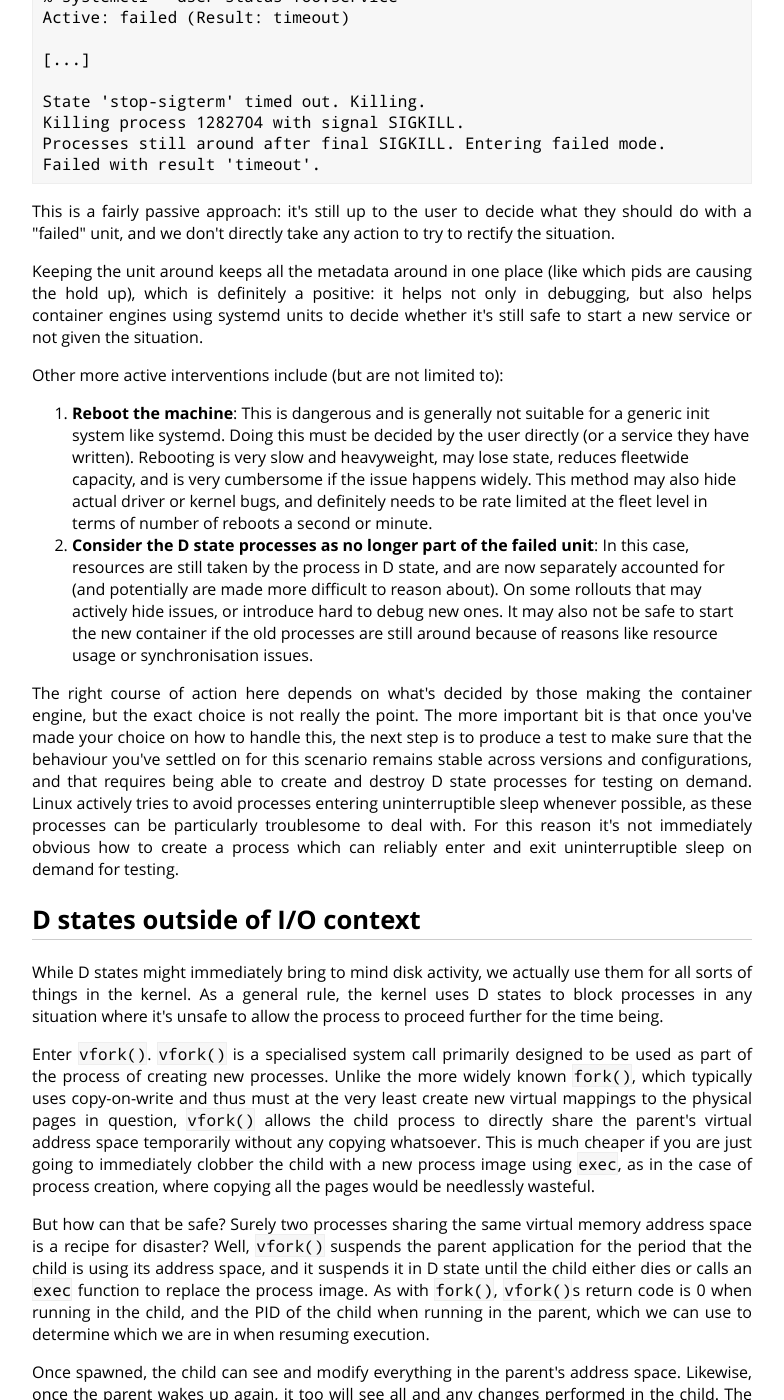
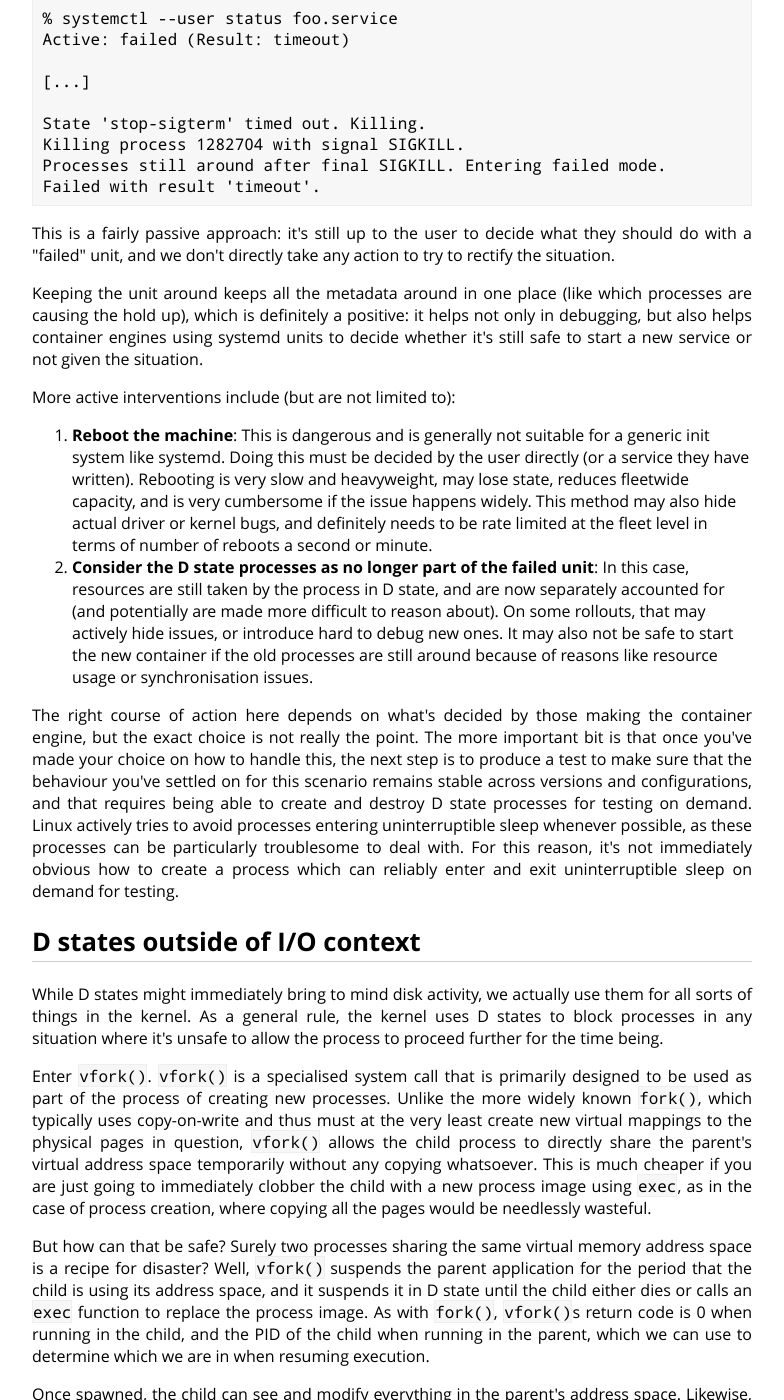
Before and after one commit to cdown/chrisdown.name, a Jekyll site: the page built from _posts/2024-02-05-reliably-creating-d-state-processes-on-demand.md, in a window 1280 px wide and 1400 px high, scrolled down 2959 px. Shown: the whole window, without its empty margins (248-1032 px from the left). Built offline with Jekyll 4.4.1, drawn with Linux system fonts in a browser that asks for light colours; a script that is not in the unit is left out; some of the changed text lies outside the part shown.

Commit message:
vfork: Suggestions from LanguageTool

```diff
--- a/_posts/2024-02-05-reliably-creating-d-state-processes-on-demand.md
+++ b/_posts/2024-02-05-reliably-creating-d-state-processes-on-demand.md
@@ -13,7 +13,7 @@ tl;dr:
 
 But wait, how can any D state process be "not immune to signal interruption"?
 Isn't the whole point of D state processes that they are uninterruptible? If
-you are wondering this, read on and you will likely find out some new things
+you are wondering this, read on, and you will likely find out some new things
 about how Linux works internally :-)
 
 ---
@@ -134,7 +134,7 @@ Imagine that while we are stuck for some indefinite period in D state, the
 scheduler that decides which jobs should be on which machines (like Kubernetes'
 scheduler, for example) decides that this container should be evicted from this
 machine. Normally that's pretty straightforward: ask the container to shut down
-itself, and if it takes too long, send it `SIGKILL`. After that we can do some
+itself, and if it takes too long, send it `SIGKILL`. After that, we can do some
 cleanup for any state we might have had, and we're more or less done.
 
 D states complicate this quite a bit, because they cannot typically be
@@ -161,12 +161,12 @@ they should do with a "failed" unit, and we don't directly take any action to
 try to rectify the situation.
 
 Keeping the unit around keeps all the metadata around in one place (like which
-pids are causing the hold up), which is definitely a positive: it helps not
-only in debugging, but also helps container engines using systemd units to
+processes are causing the hold up), which is definitely a positive: it helps
+not only in debugging, but also helps container engines using systemd units to
 decide whether it's still safe to start a new service or not given the
 situation.
 
-Other more active interventions include (but are not limited to):
+More active interventions include (but are not limited to):
 
 1. **Reboot the machine**: This is dangerous and is generally not suitable for
    a generic init system like systemd. Doing this must be decided by the user
@@ -178,8 +178,8 @@ Other more active interventions include (but are not limited to):
 2. **Consider the D state processes as no longer part of the failed unit**: In
    this case, resources are still taken by the process in D state, and are now
    separately accounted for (and potentially are made more difficult to reason
-   about). On some rollouts that may actively hide issues, or introduce hard to
-   debug new ones. It may also not be safe to start the new container if the
+   about). On some rollouts, that may actively hide issues, or introduce hard
+   to debug new ones. It may also not be safe to start the new container if the
    old processes are still around because of reasons like resource usage or
    synchronisation issues.
 
@@ -191,7 +191,7 @@ on for this scenario remains stable across versions and configurations, and
 that requires being able to create and destroy D state processes for testing on
 demand. Linux actively tries to avoid processes entering uninterruptible sleep
 whenever possible, as these processes can be particularly troublesome to deal
-with. For this reason it's not immediately obvious how to create a process
+with. For this reason, it's not immediately obvious how to create a process
 which can reliably enter and exit uninterruptible sleep on demand for testing.
 
 ## D states outside of I/O context
@@ -201,15 +201,15 @@ them for all sorts of things in the kernel. As a general rule, the kernel uses
 D states to block processes in any situation where it's unsafe to allow the
 process to proceed further for the time being.
 
-Enter `vfork()`. `vfork()` is a specialised system call primarily designed to
-be used as part of the process of creating new processes. Unlike the more
-widely known `fork()`, which typically uses copy-on-write and thus must at the
-very least create new virtual mappings to the physical pages in question,
-`vfork()` allows the child process to directly share the parent's virtual
-address space temporarily without any copying whatsoever. This is much cheaper
-if you are just going to immediately clobber the child with a new process image
-using `exec`, as in the case of process creation, where copying all the pages
-would be needlessly wasteful.
+Enter `vfork()`. `vfork()` is a specialised system call that is primarily
+designed to be used as part of the process of creating new processes. Unlike
+the more widely known `fork()`, which typically uses copy-on-write and thus
+must at the very least create new virtual mappings to the physical pages in
+question, `vfork()` allows the child process to directly share the parent's
+virtual address space temporarily without any copying whatsoever. This is much
+cheaper if you are just going to immediately clobber the child with a new
+process image using `exec`, as in the case of process creation, where copying
+all the pages would be needlessly wasteful.
 
 But how can that be safe? Surely two processes sharing the same virtual memory
 address space is a recipe for disaster? Well, `vfork()` suspends the parent
@@ -405,9 +405,9 @@ somewhat adhere to, [has to say about
 > or calls any other function before successfully calling `_exit()` or one of
 > the `exec` family of functions.
 
-It makes sense that access to the parent's memory (and thus doing basically
+It makes sense that access to the parent's memory -- and thus doing basically
 anything other than `exec` (which replaces the process entirely) or `_exit()`
-(which is really just a syscall) is not POSIX-legal in the child forked by
+(which is really just a syscall) -- is not POSIX-legal in the child forked by
 `vfork()`, because the parent cannot reasonably have its internal state mutated
 under it without its knowledge. But wait, didn't we just call a function?
 That's certainly going to make use of the stack, which will later be visible to
@@ -587,7 +587,7 @@ All in all, despite standards ire, the whole thing is pretty safe.
 
 ## Why do we block signals in both the parent and child?
 
-In the example above one might typically visualise our intention as being to
+In the example above, one might typically visualise our intention as being to
 satisfy some condition in the child (like writing "EXIT" in our second example)
 in order to unblock the parent. However, you may also notice that in this code
 example, signals are blocked not only in the child, but also the parent. But
@@ -728,7 +728,7 @@ From [`man 8 fsfreeze`](https://man.archlinux.org/man/fsfreeze.8):
 This freeze is implemented by (among other things) indefinitely taking
 exclusive write access over the filesystem's
 [superblock](https://unix.stackexchange.com/a/4403/10762). The filesystem
-superblock contains much of the high level, mission critical information for
+superblock contains much of the high level, mission-critical information for
 the filesystem, and taking exclusive write access over it is tantamount to
 denying any modification to the filesystem.
 
```
Also changed, not shown: other parts of _posts/2024-02-05-reliably-creating-d-state-processes-on-demand.md (+10 -11 lines).
